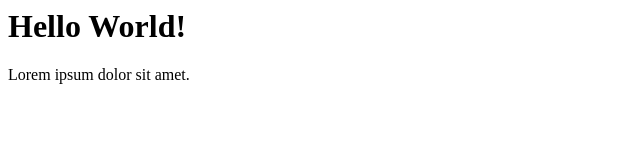
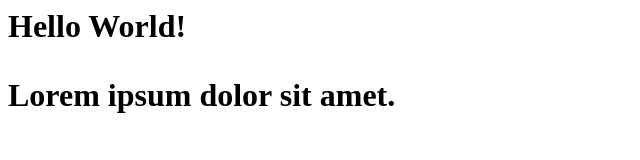
Before and after one commit to MiSKuAndre/Cescot-AG, a plain HTML site: page cs-01/index.html in a window 1280 px wide. Shown: the whole page, without its empty margins (0-640 px from the left). Drawn offline with Linux system fonts and the light colour scheme.

Commit message:
3rd Commit

```diff
--- a/cs-01/index.html
+++ b/cs-01/index.html
@@ -1,2 +1,16 @@
-<h1>Hello World!</h1>
-<p>Lorem ipsum dolor sit amet.</p>
+<html>
+    <head>
+        <title> <!--indica il titolo della pagina web-->
+            Nome Pagina
+        </title>
+    </head>
+    <body> <!--tutto ciò che è in body viene visualizzato sulla pagina-->
+        <h1> <!--indica il titolo di un possibile paragrafo-->
+            Hello World!
+            <p> <!--indica un paragrafo-->
+                Lorem ipsum dolor sit amet.
+            </p>
+            <!--riga commento non visualizzata sulla pagina ma l'utente può visualizzarlo da esamina/ispeziona-->
+        </h1>
+    </body>
+</html>
```
